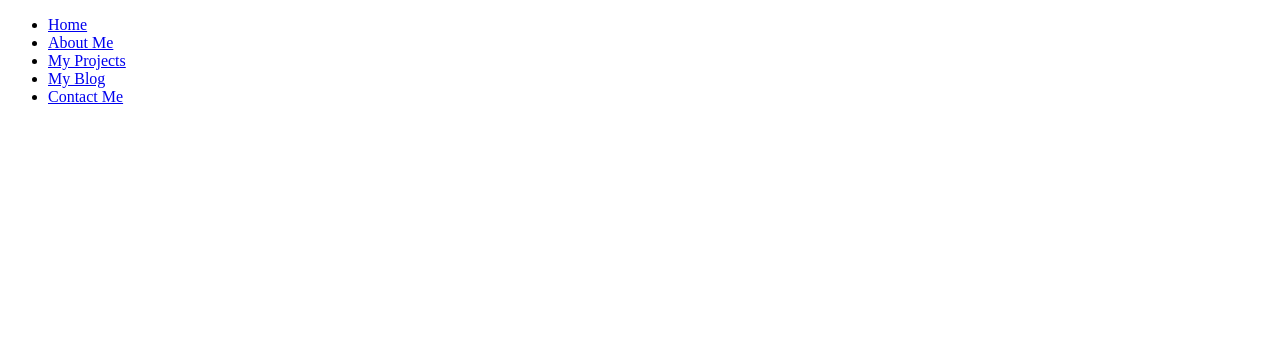
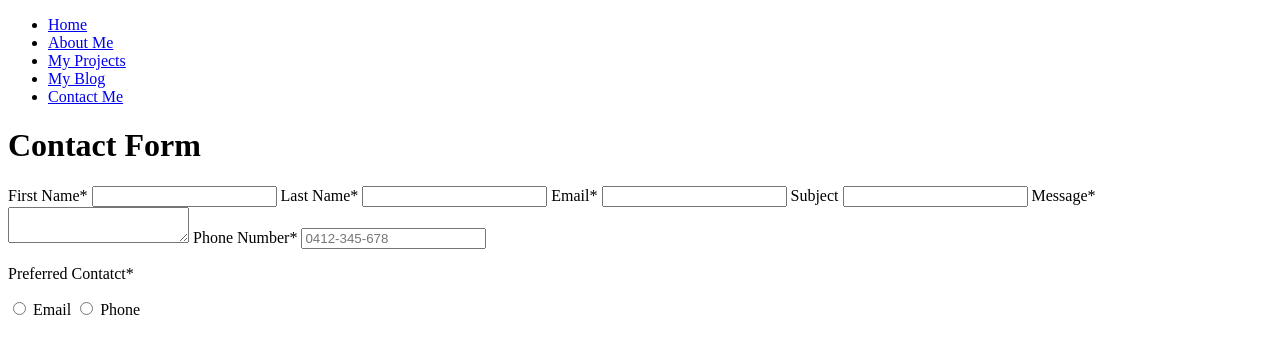
Before and after one commit to FritRin/Simple-Profile-Website, a plain HTML site: page contact.html in a window 1280 px wide. Drawn offline with Linux system fonts and the light colour scheme.

Commit message:
most of the form for contact page completed, added a second article to blog

```diff
--- a/contact.html
+++ b/contact.html
@@ -17,4 +17,38 @@
             <li><a href="contact.html">Contact Me</a></li>
         </ul>
     </nav>
+    <h1>Contact Form</h1>
+    <form>
+        <label for="fnBox">First Name*</label>
+        <input name="firstName" id="fnBox" type="text" required/>
+
+        <label for="lnBox">Last Name*</label>
+        <input name="lastName" id="lnBox" type="text" required/>
+
+        <label for="mailBox">Email*</label>
+        <input name="email" id="mailbox" type="text" required/>
+
+        <label for="mailSubject">Subject</label>
+        <input name="subject" id="mailSubject" type="text" list="subjectList">
+        <datalist id="subjectList">
+            <option value="placeholder1" />
+        </datalist>
+
+        <label for="mailMessage">Message*</label>
+        <textarea name="message" id="mailMessage" type="text" required></textarea>
+
+        <label for="telephone">Phone Number*</label>
+        <input name="phoneNumber" id="telephone" type="tel" placeholder="0412-345-678"
+        pattern="[0-9]{4}-[0-9]{3}-[0-9]{4}" required/>
+
+        <p>Preferred Contatct*</p>
+        <label for="contactPref">
+            <input type="radio" name="contactPref" value="Email" required/>
+            Email
+        </label>
+        <label for="contactPref">
+            <input type="radio" name="contactPref" value="Phone"/>
+            Phone
+        </label>
+    </form>
 </body>
```
Also changed, not shown: blog.html (+15 -0 lines), index.html (+1 -1 lines).
